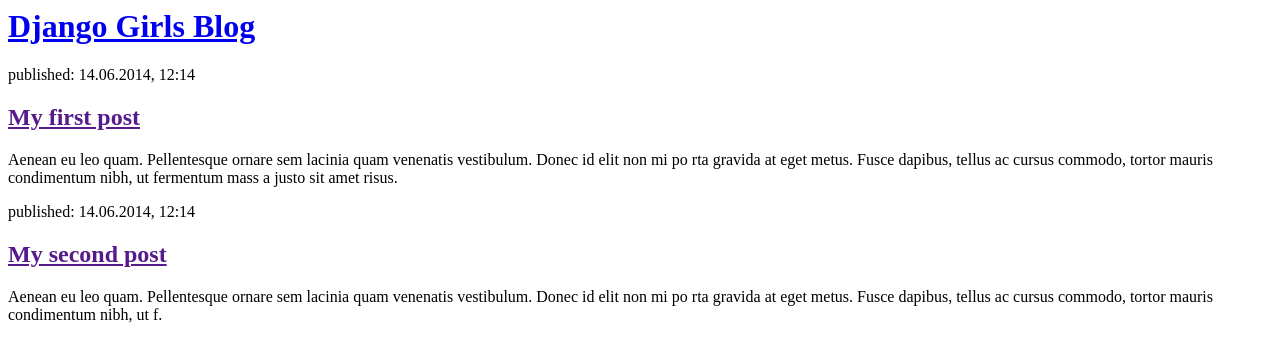
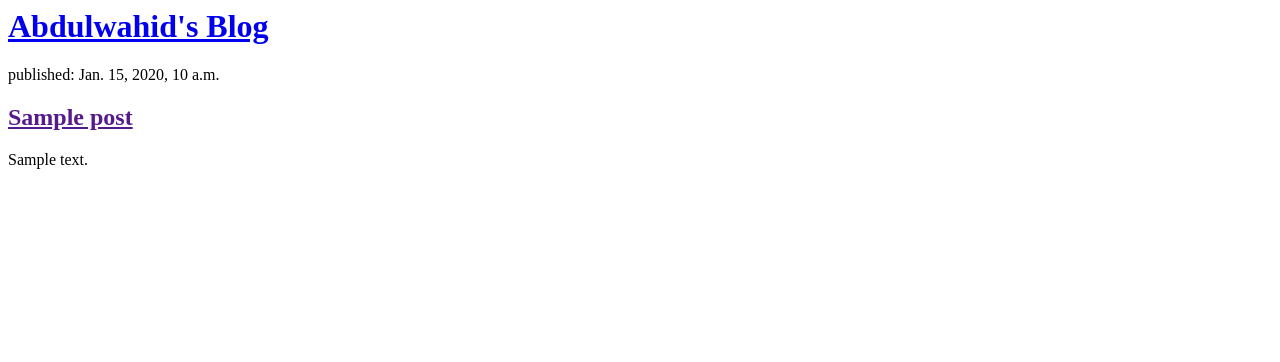
Before and after one commit to abdulwahid123/my-first-blog, a Django app: template blog/templates/blog/post_list.html in a window 1280 px wide. Shown: the top 362 px of the page. Run offline with Django 3.2, Linux system fonts and the light colour scheme; the template is opened without the code that fills it: values that come from a table or form of the project are taken from there, others are empty; tables that the repository leaves empty hold one stand-in row (values such as "Sample post").

Commit message:
Modified templates to display posts from database.

```diff
--- a/blog/templates/blog/post_list.html
+++ b/blog/templates/blog/post_list.html
@@ -3,21 +3,16 @@
 <title>Django Girls blog</title>
 </head>
 <body>
+
+  <h1><a href="/">Abdulwahid's Blog</a></h1>
+</div>
+{% for post in posts %}
 <div>
-<h1><a href="/">Django Girls Blog</a></h1>
+<p>published: {{ post.published_date }}</p>
+<h2><a href="">{{ post.title }}</a></h2>
+<p>{{ post.text|linebreaksbr }}</p>
 </div>
-<div>
-<p>published: 14.06.2014, 12:14</p>
-<h2><a href="">My first post</a></h2>
-<p>Aenean eu leo quam. Pellentesque ornare sem lacinia quam venenatis vestibulum. Donec id elit non mi po
-rta gravida at eget metus. Fusce dapibus, tellus ac cursus commodo, tortor mauris condimentum nibh, ut fermentum mass
-a justo sit amet risus.</p>
-</div>
-<div>
-<p>published: 14.06.2014, 12:14</p>
-<h2><a href="">My second post</a></h2>
-<p>Aenean eu leo quam. Pellentesque ornare sem lacinia quam venenatis vestibulum. Donec id elit non mi po
-rta gravida at eget metus. Fusce dapibus, tellus ac cursus commodo, tortor mauris condimentum nibh, ut f.</p>
-</div>
+{% endfor %}
+
 </body>
 </html>
--- a/blog/views.py
+++ b/blog/views.py
@@ -1,6 +1,8 @@
 from django.shortcuts import render
-
+from django.utils import timezone
+from .models import Post
 # Create your views here.
 
 def post_list(request):
-    return render(request, 'blog/post_list.html', {})
+	posts = Post.objects.filter(published_date__lte=timezone.now()).order_by('published_date')
+	return render(request, 'blog/post_list.html', {'posts': posts})
```
